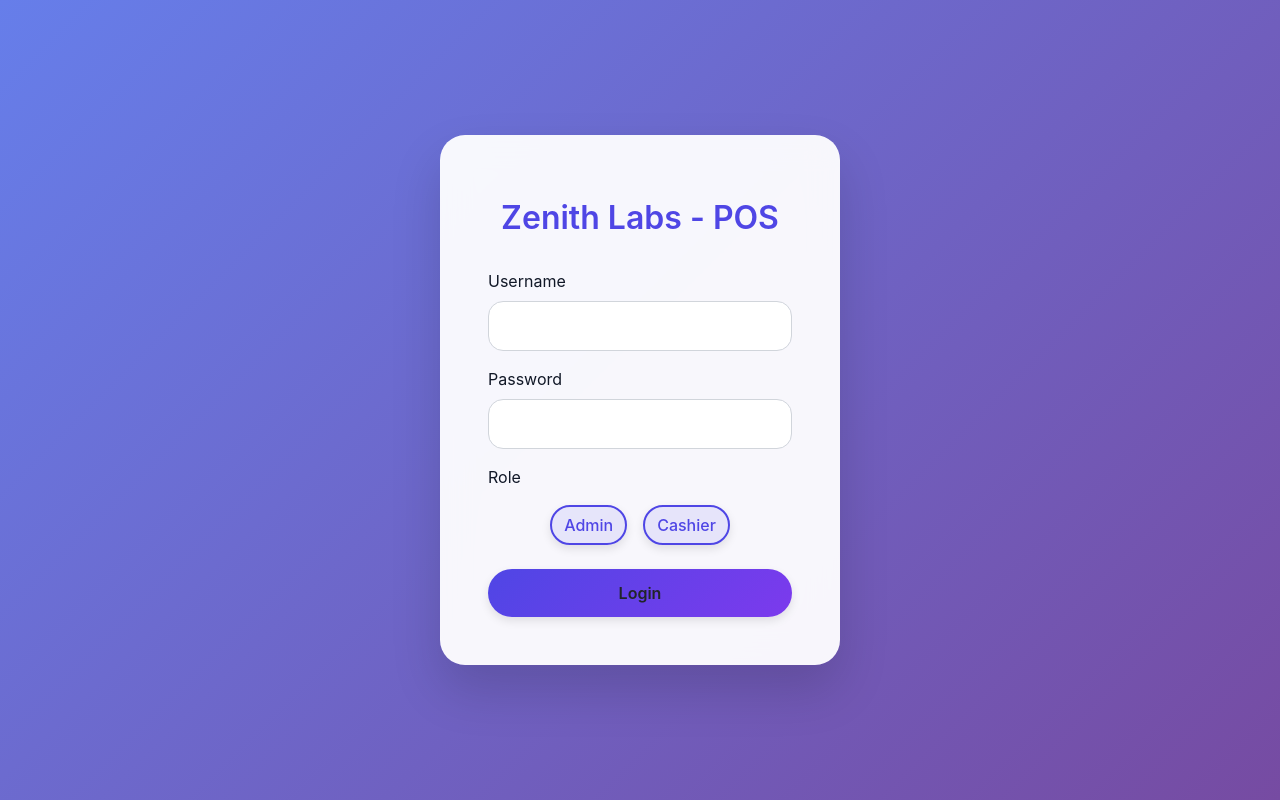
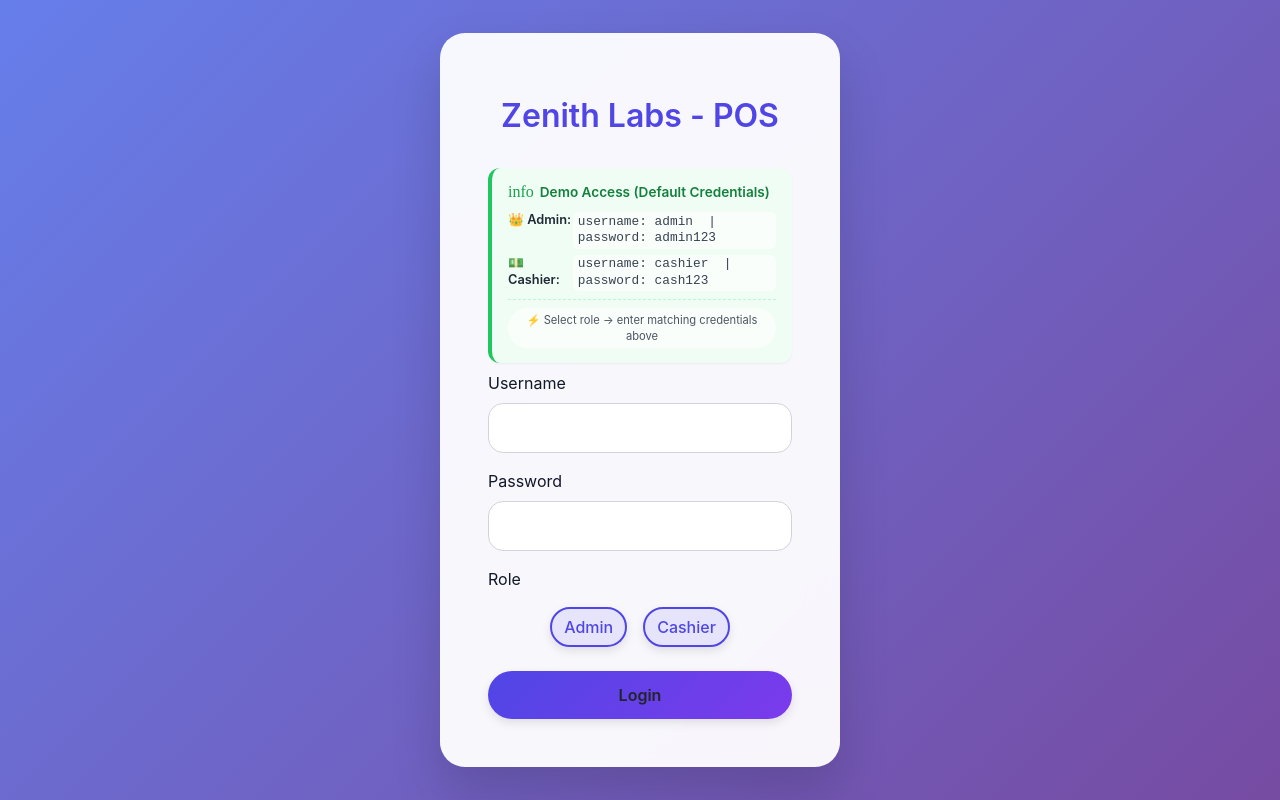
Before and after one commit to Yanyan4143/zenithdec7, a plain HTML site: page index.html in a window 1280 px wide. Drawn offline with nearby package versions, Linux system fonts and the light colour scheme.

Commit message:
Update index.html

```diff
--- a/index.html
+++ b/index.html
@@ -105,12 +105,92 @@
             -webkit-font-smoothing: antialiased;
             vertical-align: middle;
         }
+
+        /* Demo accounts info box styling - only visual, no functional changes */
+        .demo-info-box {
+            background: #f0fdf4;
+            border-left: 4px solid #22c55e;
+            border-radius: 12px;
+            padding: 0.9rem 1rem;
+            margin-top: 1.5rem;
+            margin-bottom: 0.5rem;
+            font-size: 0.85rem;
+            font-family: 'Inter', sans-serif;
+            box-shadow: 0 1px 2px rgba(0,0,0,0.05);
+        }
+        .demo-info-title {
+            font-weight: 600;
+            color: #15803d;
+            margin-bottom: 0.6rem;
+            font-size: 0.85rem;
+            display: flex;
+            align-items: center;
+            gap: 6px;
+        }
+        .demo-info-title .material-icons {
+            font-size: 1rem;
+            color: #16a34a;
+        }
+        .demo-account-item {
+            display: flex;
+            justify-content: space-between;
+            margin-bottom: 0.4rem;
+            font-size: 0.8rem;
+            line-height: 1.3;
+        }
+        .demo-role {
+            font-weight: 600;
+            color: #1f2937;
+            min-width: 65px;
+        }
+        .demo-creds {
+            color: #374151;
+            font-family: monospace;
+            background: #ffffffb3;
+            padding: 0.1rem 0.3rem;
+            border-radius: 6px;
+        }
+        .demo-sep {
+            border-top: 1px dashed #bbf7d0;
+            margin: 0.5rem 0 0.3rem;
+        }
+        .demo-note {
+            font-size: 0.7rem;
+            color: #4b5563;
+            text-align: center;
+            margin-top: 0.5rem;
+            background: #ffffffaa;
+            border-radius: 20px;
+            padding: 0.2rem;
+        }
     </style>
 </head>
 <body>
     <div class="login-container">
         <h2>Zenith Labs - POS</h2>
         <div id="app-alert-container" class="mb-3"></div>
+
+        <!-- DEMO ACCOUNTS INFORMATION BOX - TEXT ONLY, NO FUNCTIONAL CHANGES -->
+        <div class="demo-info-box">
+            <div class="demo-info-title">
+                <span class="material-icons">info</span>
+                <span>Demo Access (Default Credentials)</span>
+            </div>
+            <div class="demo-account-item">
+                <span class="demo-role">👑 Admin:</span>
+                <span class="demo-creds">username: admin &nbsp;|&nbsp; password: admin123</span>
+            </div>
+            <div class="demo-account-item">
+                <span class="demo-role">💵 Cashier:</span>
+                <span class="demo-creds">username: cashier &nbsp;|&nbsp; password: cash123</span>
+            </div>
+            <div class="demo-sep"></div>
+            <div class="demo-note">
+                ⚡ Select role → enter matching credentials above
+            </div>
+        </div>
+        <!-- END DEMO INFO BOX -->
+
         <script src="security-system.js"></script>
         <script src="anti-cloning.js"></script>
         <script src="code-obfuscator.js"></script>
@@ -400,7 +480,7 @@
                 // Temporary password functionality removed - only check stored hash
                 if (!storedHash) {
                     // First-time setup for this role - check for default password
-                    const defaultPassword = selectedRole === 'admin' ? 'admin123' : 'cashier123';
+                    const defaultPassword = selectedRole === 'admin' ? 'admin123' : 'cash123';
 
                     if (password === defaultPassword) {
                         // Set the default password as the stored password
```
